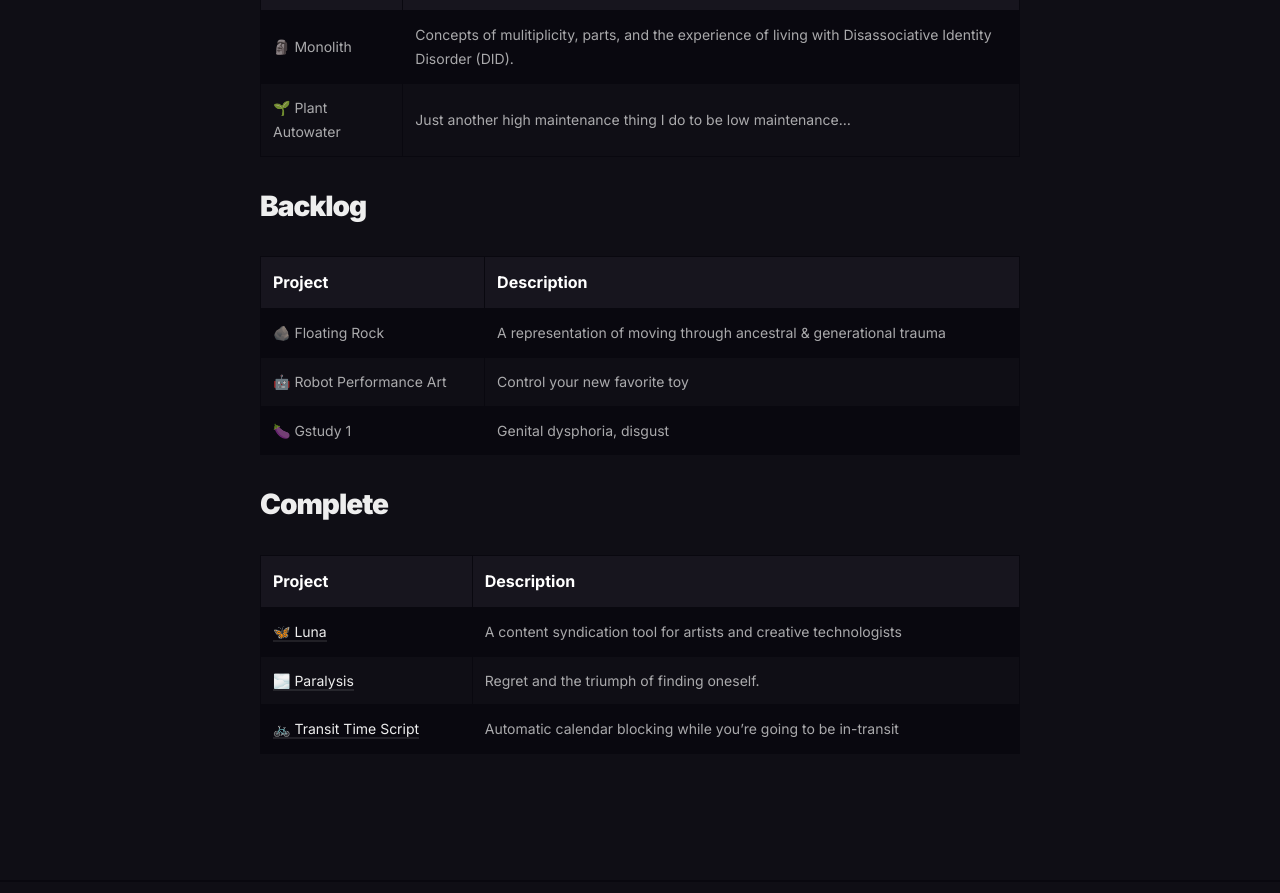
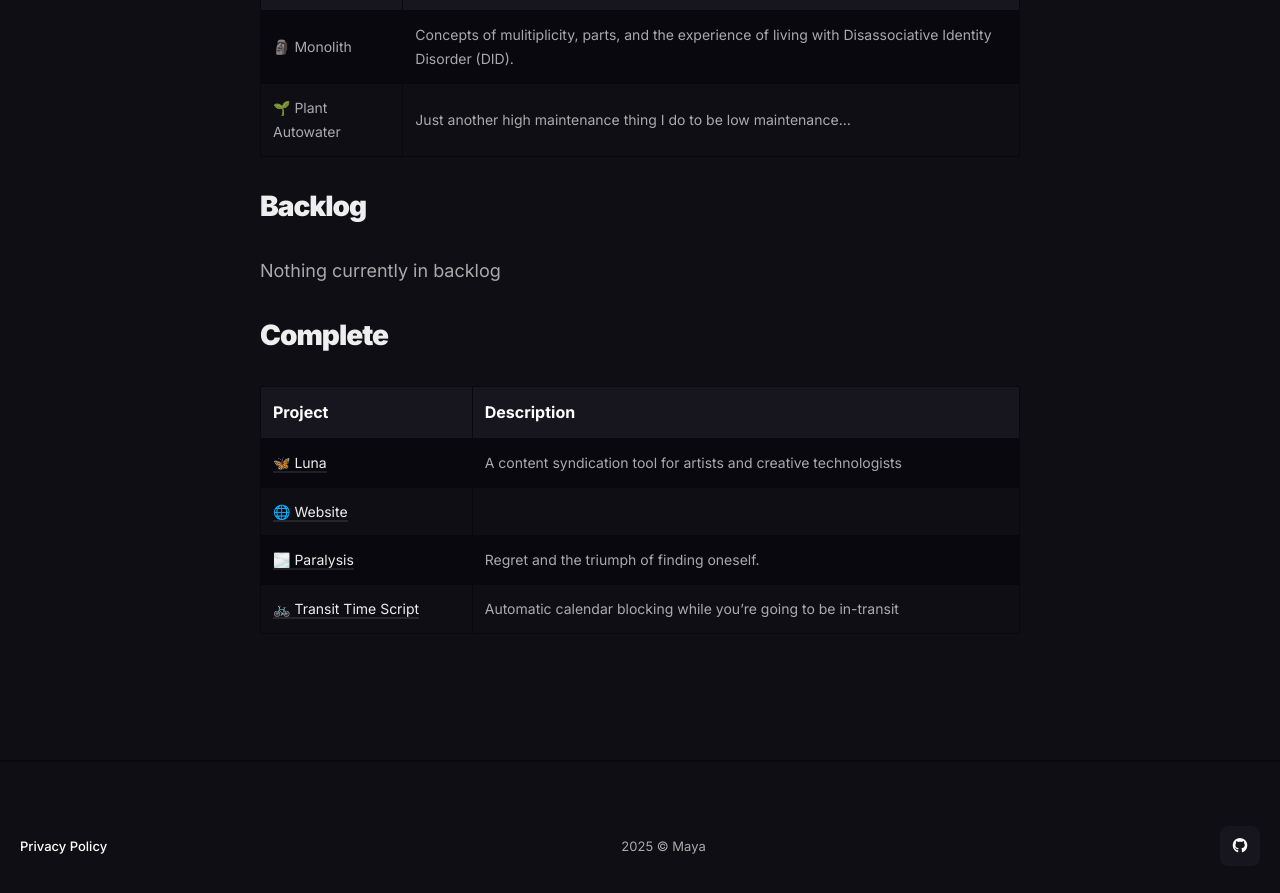
Before and after one commit to mayanayza/website, a Jekyll site: the page built from src/_pages/roadmap.md, in a window 1280 px wide and 900 px high, scrolled down 469 px. Shown: the top 893 px of the window. Built offline with Jekyll 4.4.1, drawn with Linux system fonts in a browser that asks for light colours.

```diff
--- a/src/_pages/roadmap.md
+++ b/src/_pages/roadmap.md
@@ -13,16 +13,13 @@ permalink: /roadmap/
 
 ## Backlog
 
-| Project | Description |
-|---------|-------------|
-| 🪨 Floating Rock | A representation of moving through ancestral & generational trauma |
-| 🤖 Robot Performance Art | Control your new favorite toy |
-| 🍆 Gstudy 1 | Genital dysphoria, disgust |
+Nothing currently in backlog
 
 ## Complete
 
 | Project | Description |
 |---------|-------------|
 | <a href='http://mayaferrandiz.com/luna' target='_blank'>🦋 Luna</a> | A content syndication tool for artists and creative technologists |
+| <a href='http://mayaferrandiz.com/website' target='_blank'>🌐 Website</a> |  |
 | <a href='http://mayaferrandiz.com/paralysis' target='_blank'>🌫️ Paralysis</a> | Regret and the triumph of finding oneself. |
 | <a href='http://mayaferrandiz.com/transit-time-script' target='_blank'>🚲 Transit Time Script</a> | Automatic calendar blocking while you're going to be in-transit |
```
Also changed, not shown: src/_pages/links.md (+1 -1 lines), src/_posts/2025-01-22-luna.md (+1 -1 lines).
